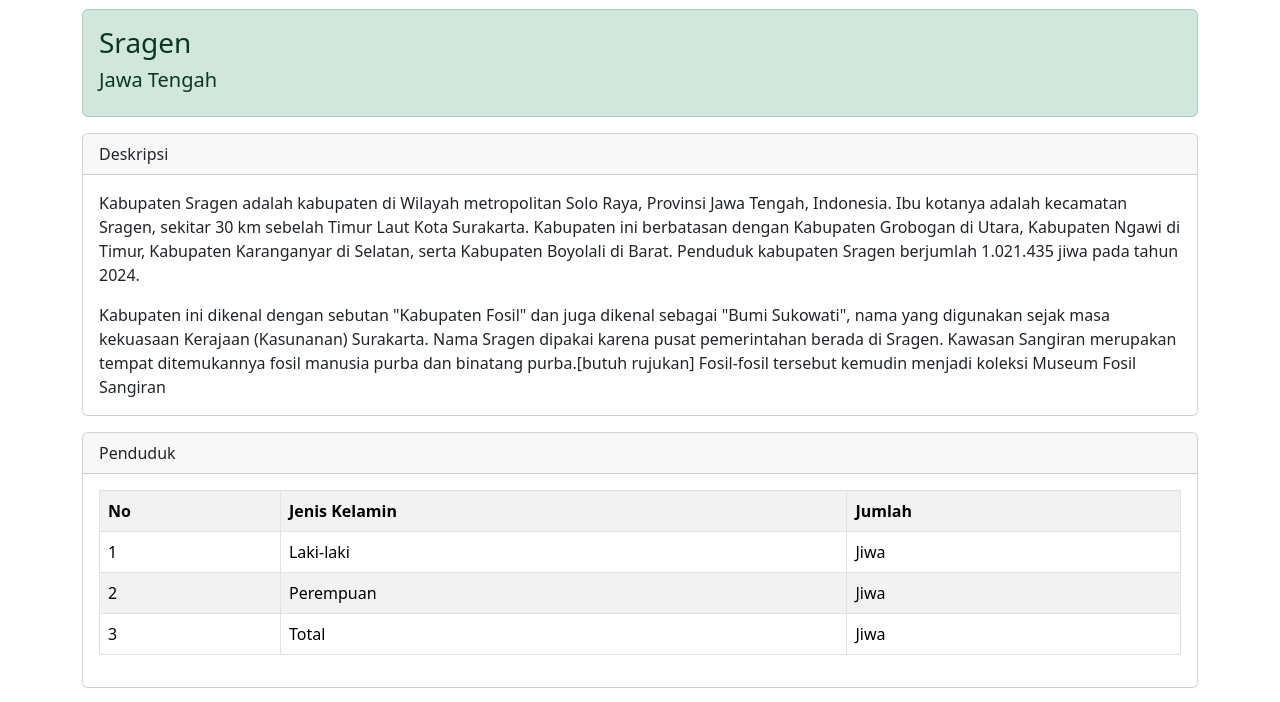
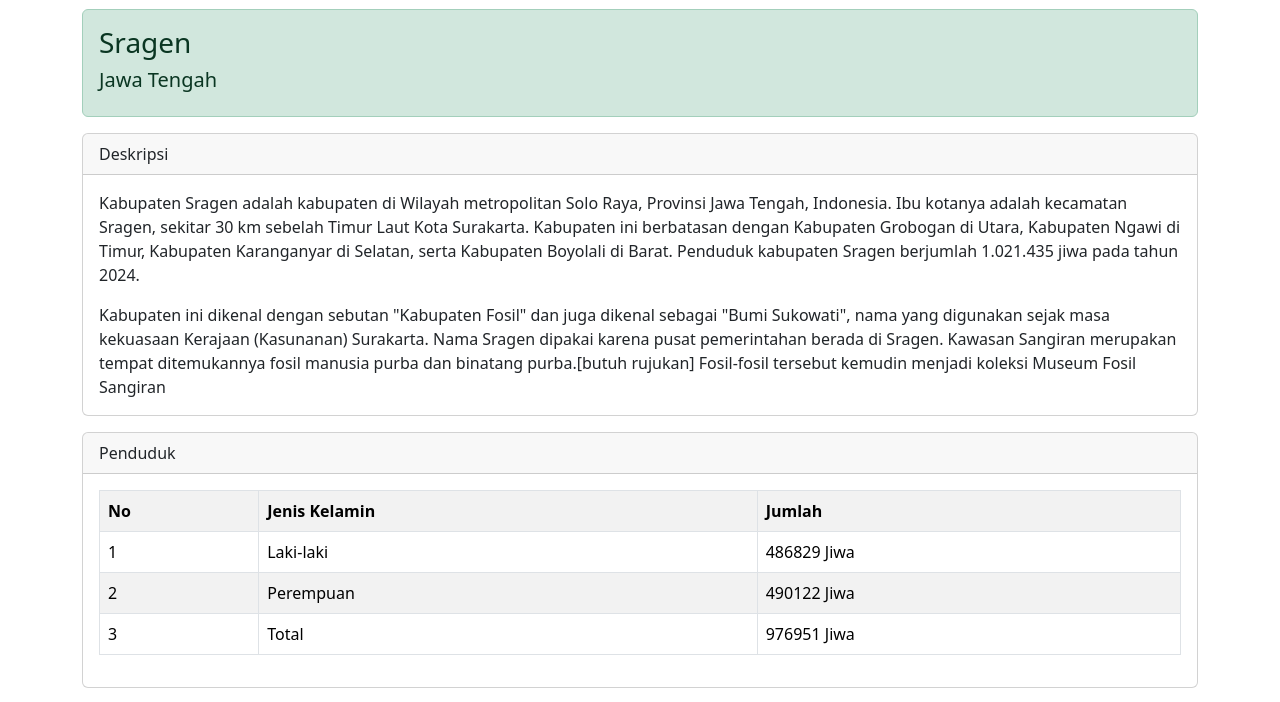
Before and after one commit to Destrin27/pgweb-acaraa2, a plain HTML site: page index.html in a window 1280 px wide. Shown: the part 63-765 px from the top of the page. Drawn offline with nearby package versions, Linux system fonts and the light colour scheme.

Commit message:
Web Bootstrap

```diff
--- a/index.html
+++ b/index.html
@@ -81,17 +81,17 @@
                     <tr>
                         <td>1</td>
                         <td>Laki-laki</td>
-                        <td>Jiwa</td>
+                        <td>486829 Jiwa</td>
                     </tr>
                     <tr>
                         <td>2</td>
                         <td>Perempuan</td>
-                        <td>Jiwa</td>
+                        <td>490122 Jiwa</td>
                     </tr>
                     <tr>
                         <td>3</td>
                         <td>Total</td>
-                        <td>Jiwa</td>
+                        <td>976951 Jiwa</td>
                     </tr>
                 </table>
 
```
